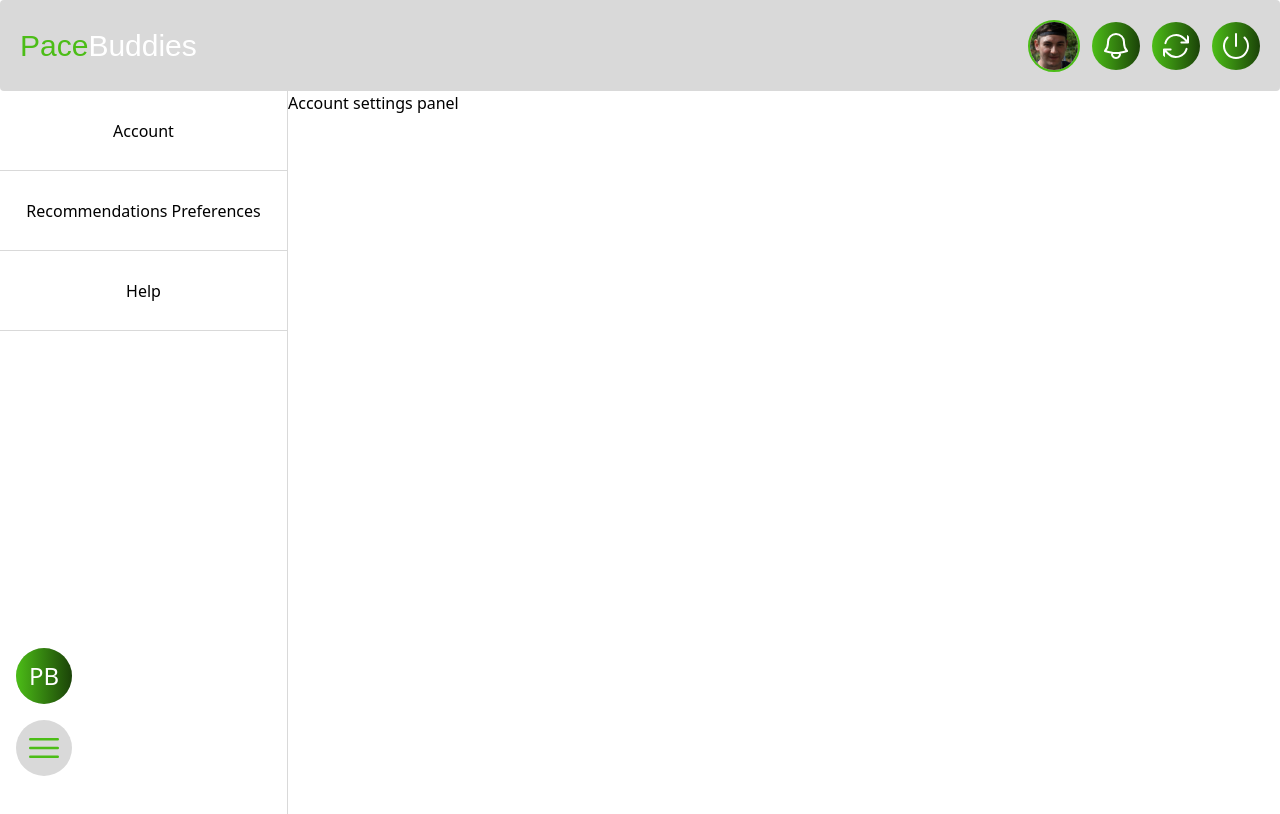
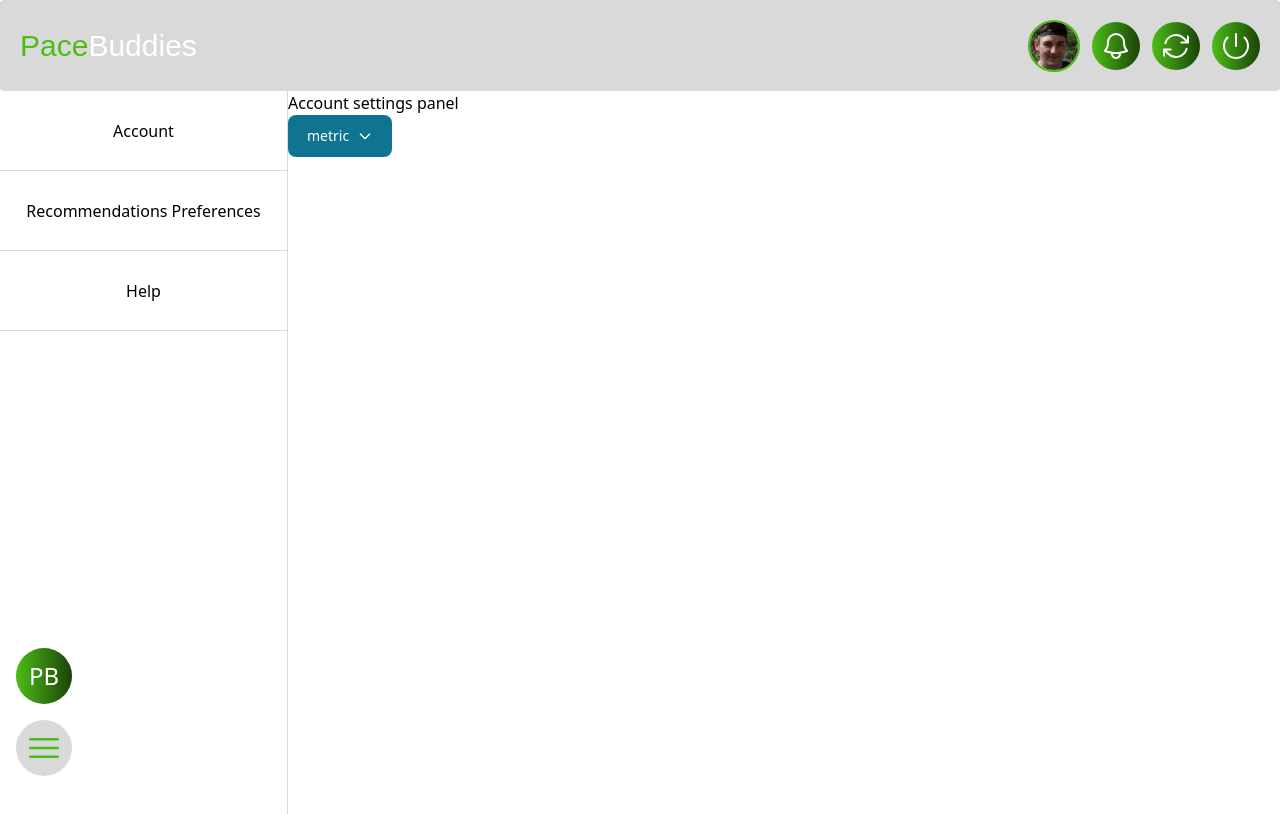
Before and after one commit to pacebuddies/Frontend, a Next.js app: page /settings in a window 1280 px wide. Shown: the top 814 px of the page. Built offline with nearby package versions, Linux system fonts and the light colour scheme.

Commit message:
Added store for settings

```diff
--- a/src/components/Settings/AccountSettingTab.tsx
+++ b/src/components/Settings/AccountSettingTab.tsx
@@ -1,7 +1,33 @@
+import { Dropdown } from 'flowbite-react';
 import { NextPage } from 'next';
+import {
+  useSetSettingsStore,
+  useSettingsStore,
+} from '../../store/settingsStore';
 
 const AccountSettingTab: NextPage = () => {
-  return <div>Account settings panel</div>;
+  const settings = useSettingsStore((state) => state.settings);
+  const setSettings = useSetSettingsStore((state) => state.setSettings);
+
+  const handleUnitsChange = (value: 'metric' | 'imperial') => {
+    setSettings({ settings: { measurementUnits: value } });
+  };
+
+  return (
+    <div>
+      Account settings panel
+      <div>
+        <Dropdown label={settings.measurementUnits}>
+          <Dropdown.Item onClick={() => handleUnitsChange('metric')}>
+            Metric
+          </Dropdown.Item>
+          <Dropdown.Item onClick={() => handleUnitsChange('imperial')}>
+            Imperial
+          </Dropdown.Item>
+        </Dropdown>
+      </div>
+    </div>
+  );
 };
 
 export default AccountSettingTab;
--- a/src/components/Settings/RecommendationsPreferencesSettingsTab.tsx
+++ b/src/components/Settings/RecommendationsPreferencesSettingsTab.tsx
@@ -1,7 +1,12 @@
 import { NextPage } from 'next';
 
 const RecommendationsPreferencesSettingsTab: NextPage = () => {
-  return <div>Recommendations preferences panel</div>;
+
+  return (
+    <div>
+      Recommendations Preferences Settings Tab
+    </div>
+  );
 };
 
 export default RecommendationsPreferencesSettingsTab;
--- /dev/null
+++ b/src/store/settingsStore.ts
@@ -0,0 +1,48 @@
+import { useEffect, useState } from 'react';
+import { create } from 'zustand';
+import { persist } from 'zustand/middleware';
+
+interface SettingsStates {
+  settings: {
+    measurementUnits: 'metric' | 'imperial';
+  };
+}
+
+interface SettingsActions {
+  setSettings: (settings: SettingsStates) => void;
+}
+
+interface SettingsStore extends SettingsStates, SettingsActions {
+}
+
+const initialSettingsStates: SettingsStates = {
+  settings: {
+    measurementUnits: 'metric',
+  },
+};
+export const useSetSettingsStore = create<SettingsStore>()(
+  persist(
+    (set, get) => ({
+      ...initialSettingsStates,
+      setSettings: (settings) => set((state) => ({ ...state, ...settings })),
+    }),
+    {
+      name: 'settings-store',
+    },
+  ),
+);
+
+export const useSettingsStore = <T extends keyof SettingsStates>(
+  selector: (state: SettingsStates) => SettingsStates[T],
+): SettingsStates[T] => {
+  const [state, setState] = useState(selector(initialSettingsStates));
+  const zustandState = useSetSettingsStore((persistedState) =>
+    selector(persistedState),
+  );
+
+  useEffect(() => {
+    setState(zustandState);
+  }, [zustandState]);
+
+  return state;
+};
```
